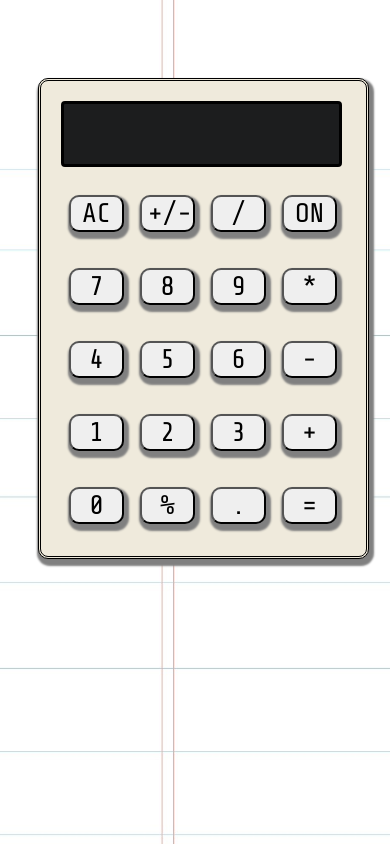
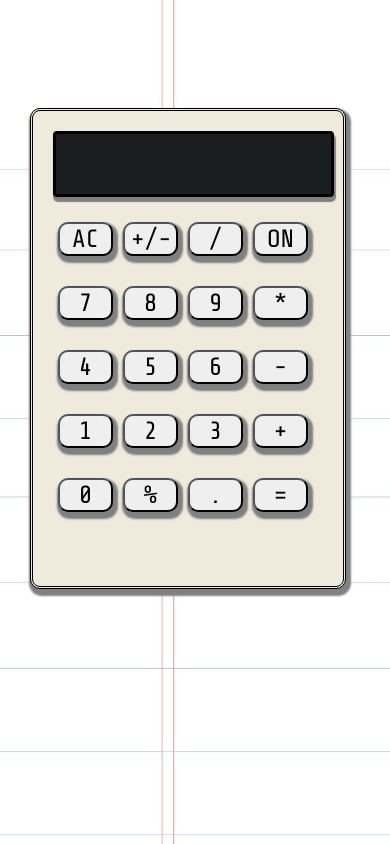
Before and after one commit to iwakoscott/javascript-calculator, a React app: page / in a window 390 px wide. Built offline with nearby package versions, Linux system fonts and the light colour scheme.

Commit message:
made calculator responsive

```diff
--- a/src/index.css
+++ b/src/index.css
@@ -48,6 +48,7 @@ button:active {
   margin: 20px;
   background-color: #1c1d1e;
   border-radius: 4px;
+  box-shadow: 1px 4px 1px 1px grey;
 }
 
 .on-screen {
@@ -69,12 +70,11 @@ button:active {
 }
 
 @media screen and (min-width: 0px) and (max-width: 425px) {
+
   .calculator {
-    width: 325px;
+    width: 310px;
     height: 475px;
-    margin: 0;
-    top: 70px;
-    left: 30px;
+    margin: 100px 0 0 -165px;
   }
 
   .calc-window {
@@ -83,9 +83,9 @@ button:active {
 
   button {
     border-radius: 10px;
-    margin: 8px;
+    margin: 5px;
     box-shadow: 2px 4px 2px 3px grey;
-    font-size: 27px;
+    font-size: 25px;
     width: 55px;
     outline: none;
     font-family: 'Share Tech Mono', monospace;
```
